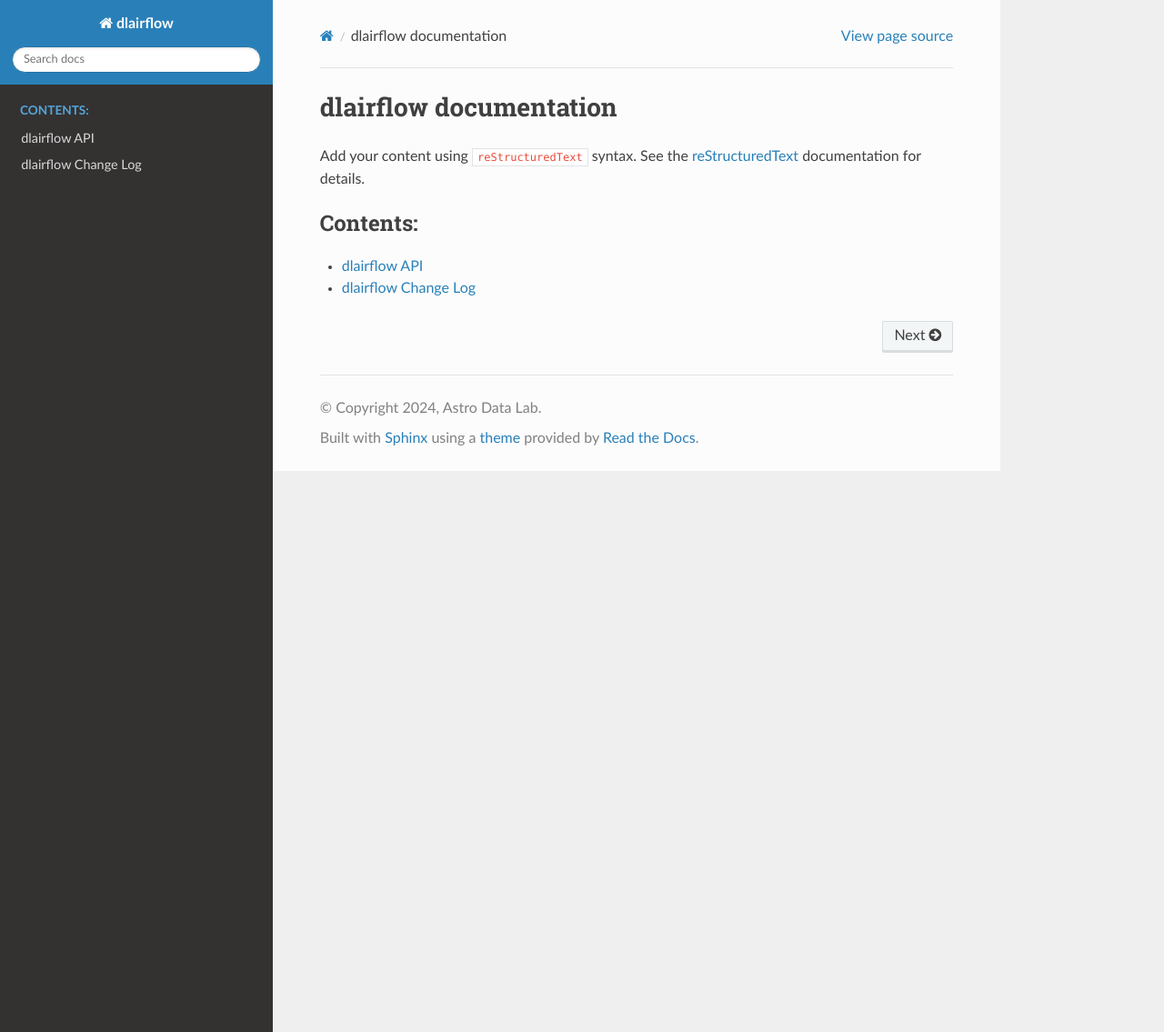
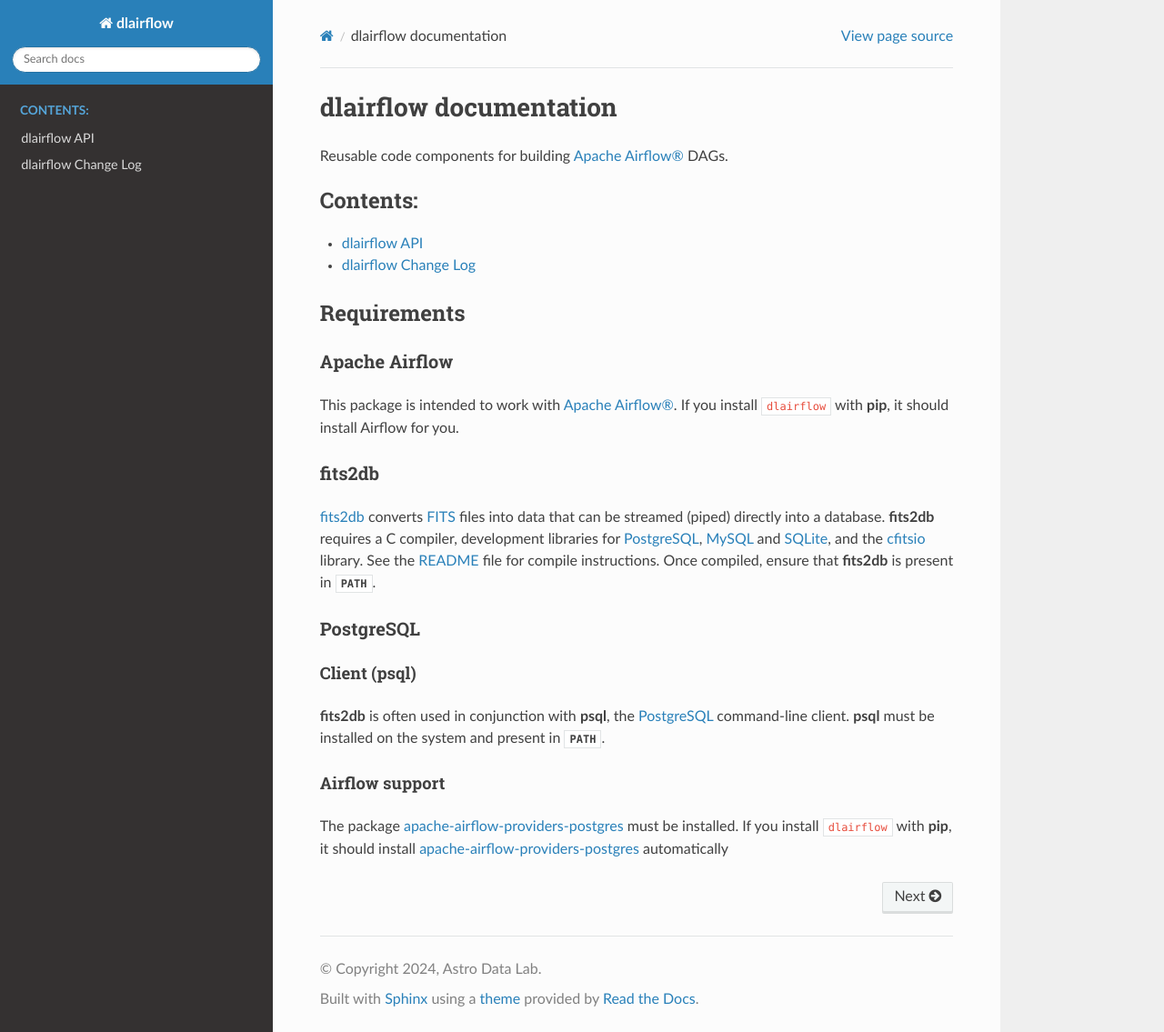
Before and after one commit to astro-datalab/dlairflow, a Sphinx documentation site: the page built from docs/index.rst, in a window 1280 px wide and 1135 px high. Shown: the whole window at 91% size. Built offline with Sphinx 7.4.7 and the Read the Docs theme 3.1.0, drawn with Linux system fonts in a browser that asks for light colours.

Commit message:
add documentation of requirements

```diff
--- a/dlairflow/__init__.py
+++ b/dlairflow/__init__.py
@@ -4,7 +4,9 @@
 dlairflow
 =========
 
-Reusable code components for building Apache Airflow DAGs.
+Reusable code components for building `Apache Airflow®`_ DAGs.
+
+.. _`Apache Airflow®`: https://airflow.apache.org
 """
 
 __version__ = '0.1.3.dev49'
--- a/docs/index.rst
+++ b/docs/index.rst
@@ -3,13 +3,13 @@
    You can adapt this file completely to your liking, but it should at least
    contain the root `toctree` directive.
 
+=======================
 dlairflow documentation
 =======================
 
-Add your content using ``reStructuredText`` syntax. See the
-`reStructuredText <https://www.sphinx-doc.org/en/master/usage/restructuredtext/index.html>`_
-documentation for details.
+Reusable code components for building `Apache Airflow®`_ DAGs.
 
+.. _`Apache Airflow®`: https://airflow.apache.org
 
 .. toctree::
    :maxdepth: 1
@@ -17,3 +17,48 @@
 
    api.rst
    changes.rst
+
+Requirements
+------------
+
+Apache Airflow
+~~~~~~~~~~~~~~
+
+This package is intended to work with `Apache Airflow®`_. If you install ``dlairflow``
+with :command:`pip`, it should install Airflow for you.
+
+fits2db
+~~~~~~~
+
+fits2db_ converts FITS_ files into data that can be streamed (piped) directly into
+a database. :command:`fits2db` requires a C compiler,
+development libraries for PostgreSQL_, MySQL_ and SQLite_, and the cfitsio_ library.
+See the README_ file for compile instructions. Once compiled, ensure that
+:command:`fits2db` is present in :envvar:`PATH`.
+
+.. _FITS: https://heasarc.gsfc.nasa.gov/docs/heasarc/fits.html
+.. _fits2db: https://github.com/astro-datalab/fits2db
+.. _cfitsio: https://heasarc.gsfc.nasa.gov/docs/software/fitsio/fitsio.html
+.. _PostgreSQL: https://www.postgresql.org
+.. _MySQL: https://www.mysql.com
+.. _SQLite: https://www.sqlite.org/index.html
+.. _README: https://github.com/astro-datalab/fits2db/blob/master/README.md
+
+PostgreSQL
+~~~~~~~~~~
+
+Client (psql)
++++++++++++++
+
+:command:`fits2db` is often used in conjunction with :command:`psql`, the
+PostgreSQL_ command-line client. :command:`psql` must be installed on the system
+and present in :envvar:`PATH`.
+
+Airflow support
++++++++++++++++
+
+The package apache-airflow-providers-postgres_ must be installed.
+If you install ``dlairflow`` with :command:`pip`, it should install
+apache-airflow-providers-postgres_ automatically
+
+.. _apache-airflow-providers-postgres: https://pypi.org/project/apache-airflow-providers-postgres/
--- a/setup.cfg
+++ b/setup.cfg
@@ -31,6 +31,7 @@
 # setup_requires = setuptools_scm
 install_requires =
     apache-airflow
+    apache-airflow-providers-postgres
 # scripts =
 #     bin/shell_script.sh
 
```
Also changed, not shown: README.md (+5 -1 lines).
